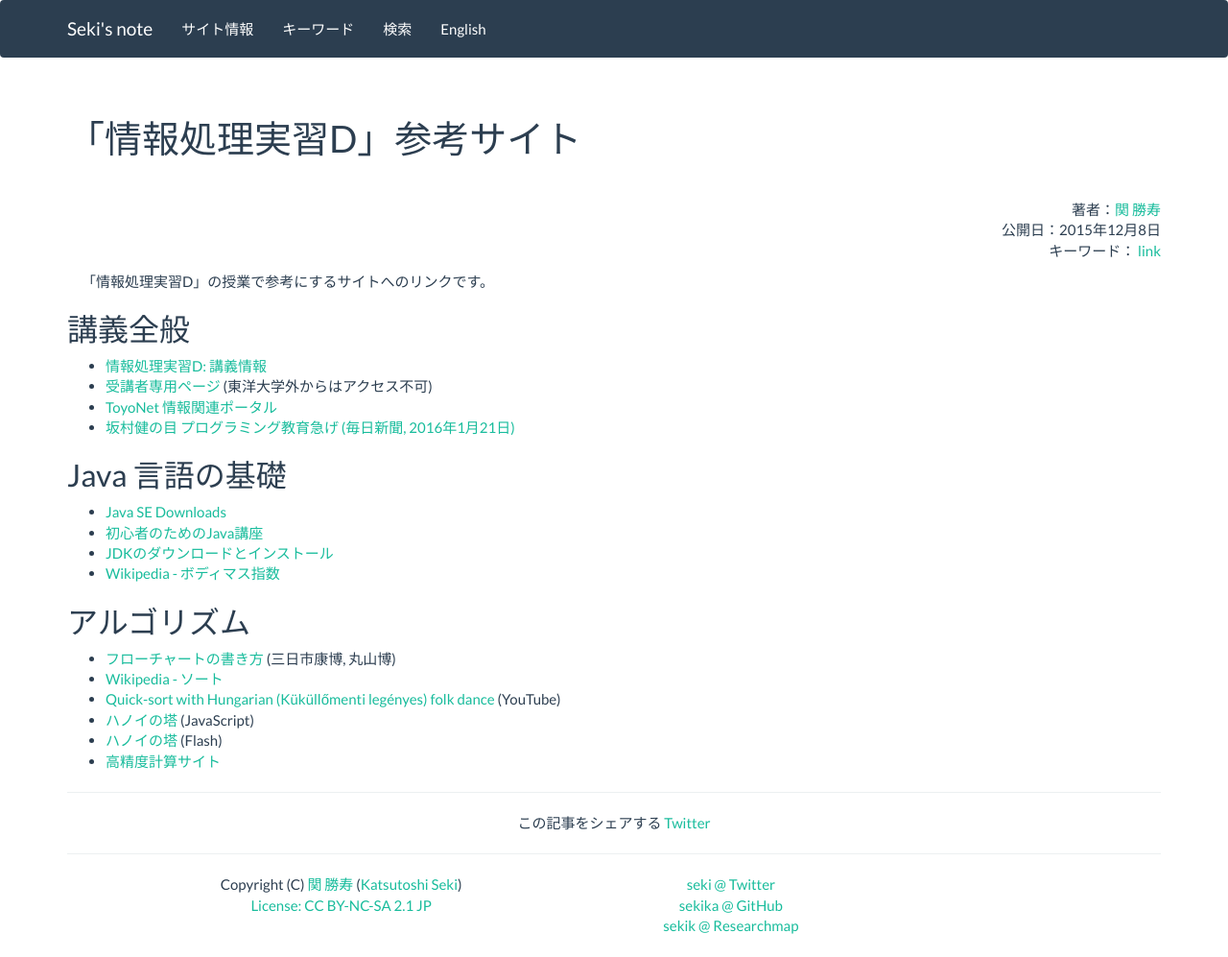
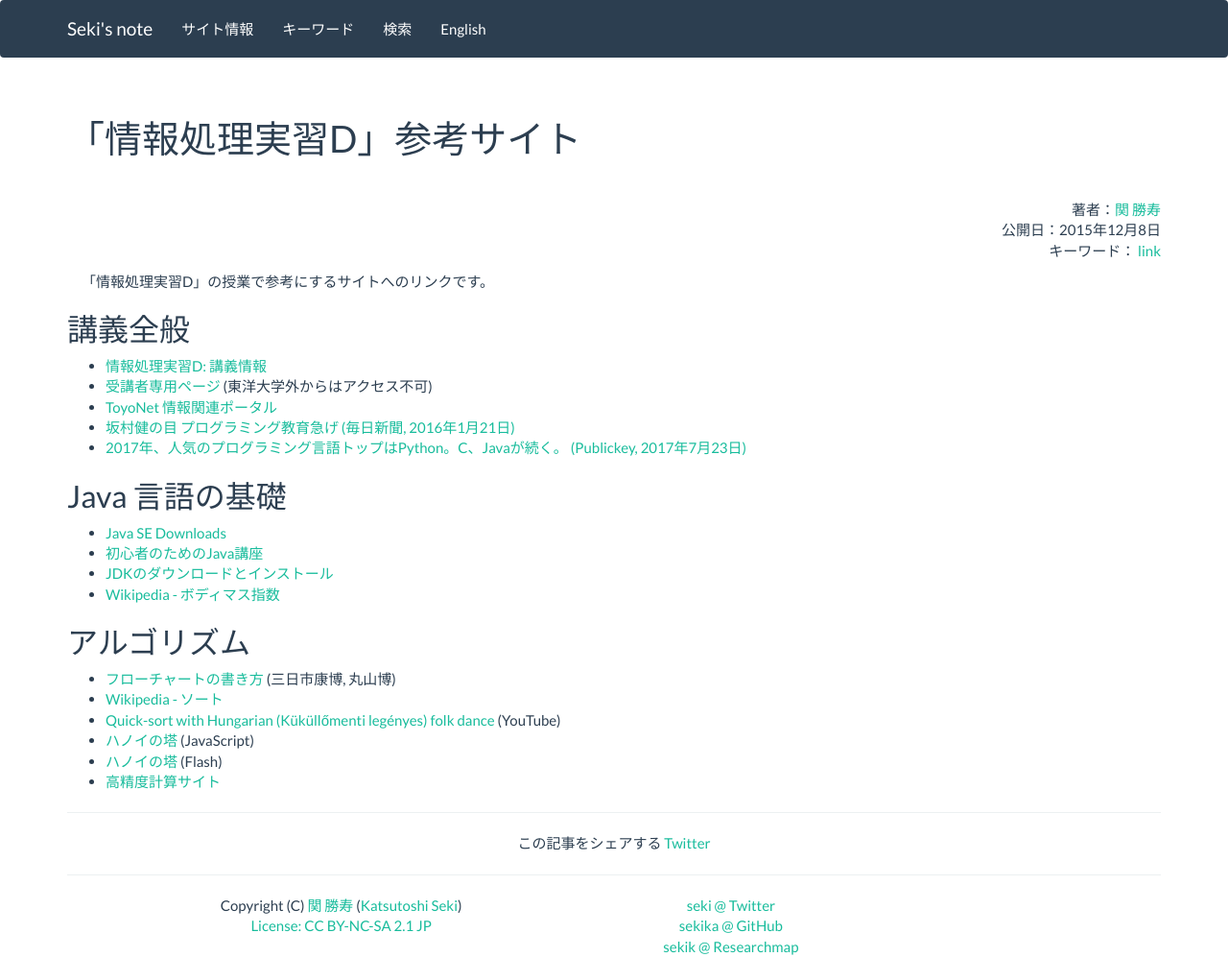
Before and after one commit to sekika/sekika.github.io, a Jekyll site: the page built from _posts/2015-12-08-joho-d-link.md, in a window 1280 px wide. Shown: the whole page at 96% size. Built offline with Jekyll 4.4.1, drawn with Linux system fonts in a browser that asks for light colours; nearby versions of some CDN libraries; comment, search, counter and statistics services are not loaded; before the commit the page ends 976 px from its top, so only the background shows below that.

Commit message:
人気言語比較の記事

```diff
--- a/_posts/2015-12-08-joho-d-link.md
+++ b/_posts/2015-12-08-joho-d-link.md
@@ -11,6 +11,7 @@ tag: link
 - [受講者専用ページ](http://www2.toyo.ac.jp/~seki_k/johoD/index.html) (東洋大学外からはアクセス不可)
 - [ToyoNet 情報関連ポータル](http://www.toyo.ac.jp/site/toyonet/)
 - [坂村健の目 プログラミング教育急げ (毎日新聞, 2016年1月21日)](http://mainichi.jp/articles/20160121/ddm/016/070/004000c)
+- [2017年、人気のプログラミング言語トップはPython。C、Javaが続く。 (Publickey, 2017年7月23日)](http://www.publickey1.jp/blog/17/2017pythoncjavagoogle_trendstwittergithubstackoverflow.html)
 
 ## Java 言語の基礎
 - [Java SE Downloads](http://www.oracle.com/technetwork/java/javase/downloads/index.html)
```
